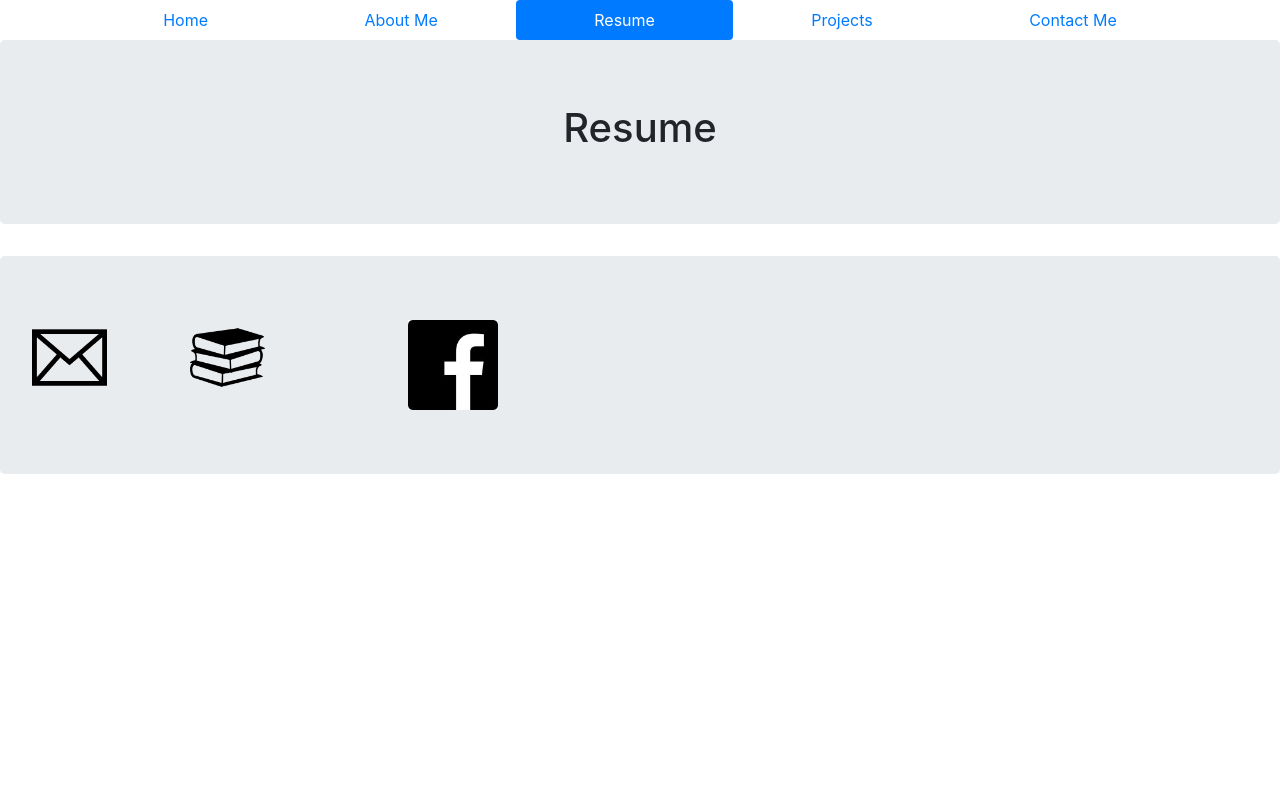
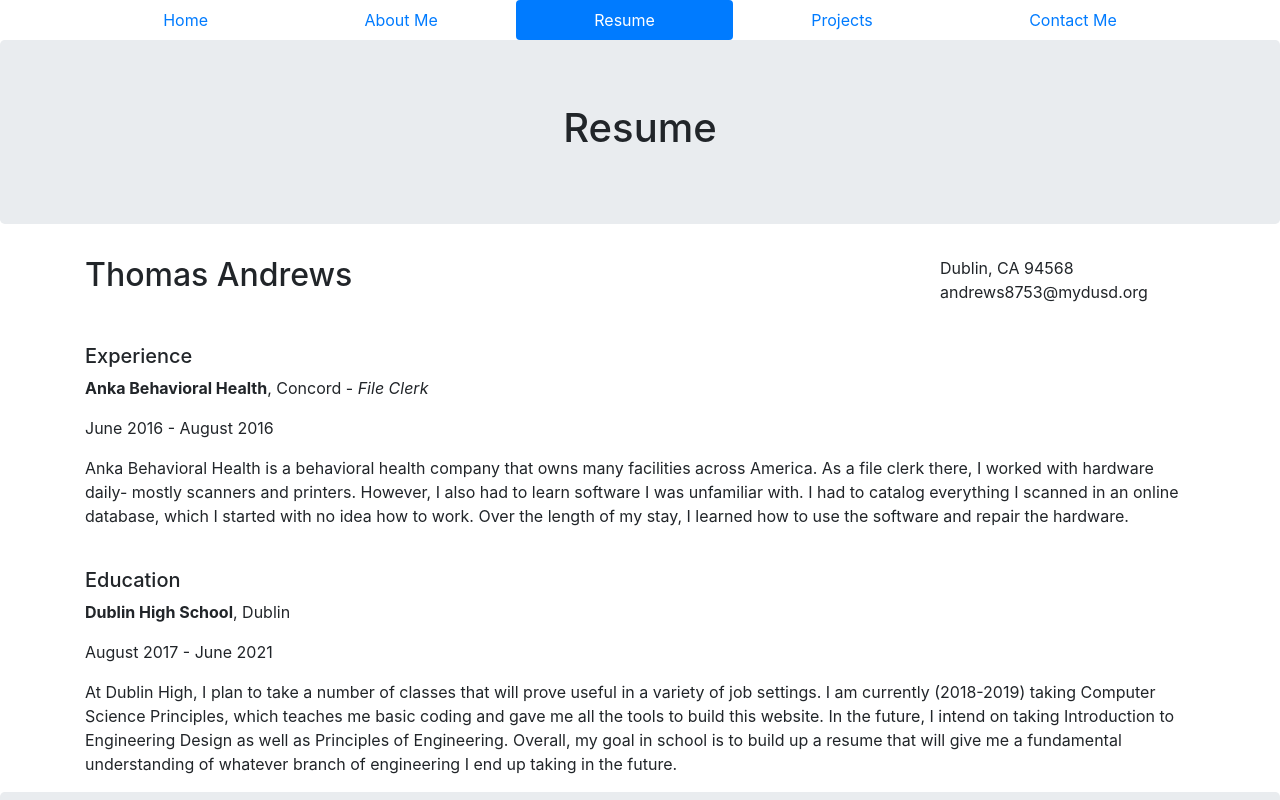
Before and after one commit to slightlyproblematic/portfolio, a plain HTML site: page Andrews_Resume.html in a window 1280 px wide. Shown: the top 800 px of the page. Drawn offline with Linux system fonts and the light colour scheme.

Commit message:
beta message2

```diff
--- a/Andrews_Resume.html
+++ b/Andrews_Resume.html
@@ -30,9 +30,65 @@
             </h1>
         </div>
         <div class="container">
-            <p class="text-center">
+            <div class="row">
+                <h2 class="col-sm-9">
+                    Thomas Andrews
+                </h2>
+                <p class="col-sm-3">
+                    Dublin, CA 94568
+                    andrews8753@mydusd.org
+                </p>
+            </div>
+            <br>
+            <div class="row">
+                <h5 class="col-sm-9">
+                    Experience
+                </h5>
+            </div>
+            <div class="row">
+                <p class="col-sm-12">
+                    <strong>Anka Behavioral Health</strong>, Concord - <em>File Clerk</em>
+                </p>
+                <p class="col-sm-12">
+                    June 2016 - August 2016
+                </p>
+                <p class="col-sm-12">
+                    Anka Behavioral Health is a behavioral health company that owns
+                    many facilities across America. As a file clerk there, I worked
+                    with hardware daily- mostly scanners and printers. However, I
+                    also had to learn software I was unfamiliar with. I had to catalog
+                    everything I scanned in an online database, which I started
+                    with no idea how to work. Over the length of my stay, I learned
+                    how to use the software and repair the hardware.
+                </p>
+            </div>
+            <br>
+            <div class="row">
+                <h5 class="col-sm-12">
+                    Education
+                </h5>
+            </div>
+            <div class="row">
+                <p class="col-sm-12">
+                    <strong>Dublin High School</strong>, Dublin
+                </p>
+                <p class="col-sm-4">
+                    August 2017 - June 2021
+                </p>
+                <p class="col-sm-12">
+                    At Dublin High, I plan to take a number of classes that will
+                    prove useful in a variety of job settings. I am currently
+                    (2018-2019) taking Computer Science Principles, which teaches
+                    me basic coding and gave me all the tools to build this website.
+                    In the future, I intend on taking Introduction to Engineering Design
+                    as well as Principles of Engineering. Overall, my goal in school
+                    is to build up a resume that will give me a fundamental understanding
+                    of whatever branch of engineering I end up taking in the future.
+                </p>
+            </div>
+            <div class="row">
 
-            </p>
+            </div>
         </div>
         <footer class="jumbotron">
             <div class="row">
@@ -42,9 +98,6 @@
                 <a href="https://www.dublin.k12.ca.us/">
                     <img class="col-sm-8" src="Images/books.png">
                 </a>
-                <a href="https://www.facebook.com/profile.php?id=100009680294436">
-                    <img class="col-sm-8 float-right" src="Images/facebook-logo-png-transparent-background-facebook-logo-png-transparent-background-cityhope-church-facebook-150x150.jpg">
-                </a>
             </div>
         </footer>
     </body>
```
Also changed, not shown: Andrews_AboutMe.html (+0 -3 lines), Andrews_ContactMe.html (+0 -3 lines), Andrews_Projects.html (+2 -7 lines), index.html (+0 -3 lines).
